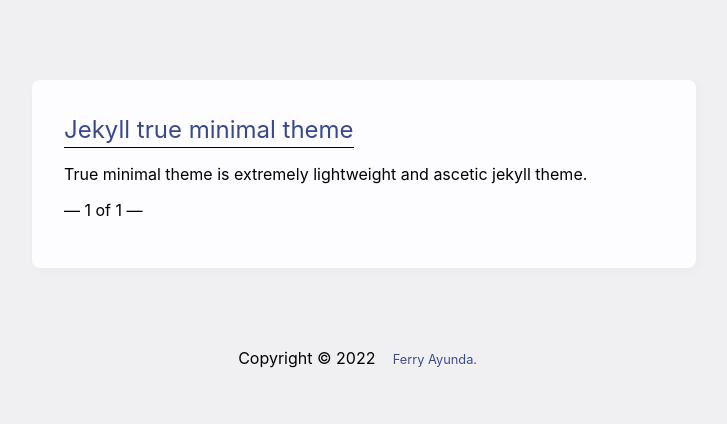
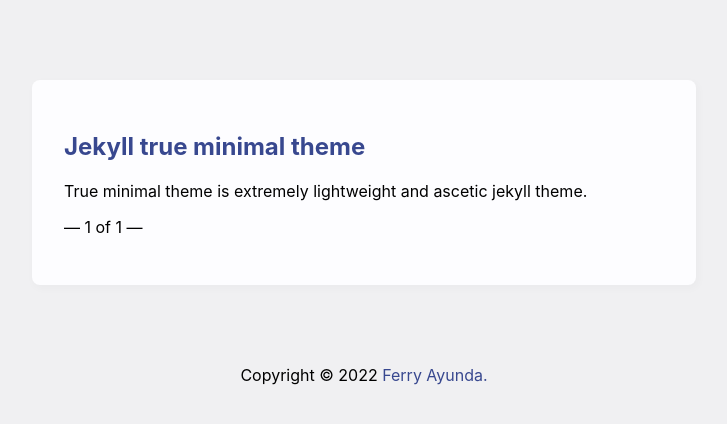
Before and after one commit to susahcebok/blog, a Jekyll site: the page built from index.html, in a window 1280 px wide. Shown: the top 424 px of the page, without its empty margins (276-1003 px from the left). Built offline with Jekyll 4.4.1, drawn with Linux system fonts in a browser that asks for light colours; the list of posts is cut into pages by our own code.

Commit message:
Update style.css

```diff
--- a/assets/css/style.css
+++ b/assets/css/style.css
@@ -23,5 +23,3 @@
         width: auto;
         }
     }
-
-footer{margin:0 auto 2em auto;text-align:center}footer a{color:#666;text-shadow:0 1px 1px #fff;text-decoration:none;font-size:.8em;padding:1em}footer a:focus,footer a:hover{color:#111}h1{font-weight:400;display:inline;border-bottom:1px solid #000;padding:0 0 3px 0;line-height:36px}
```
